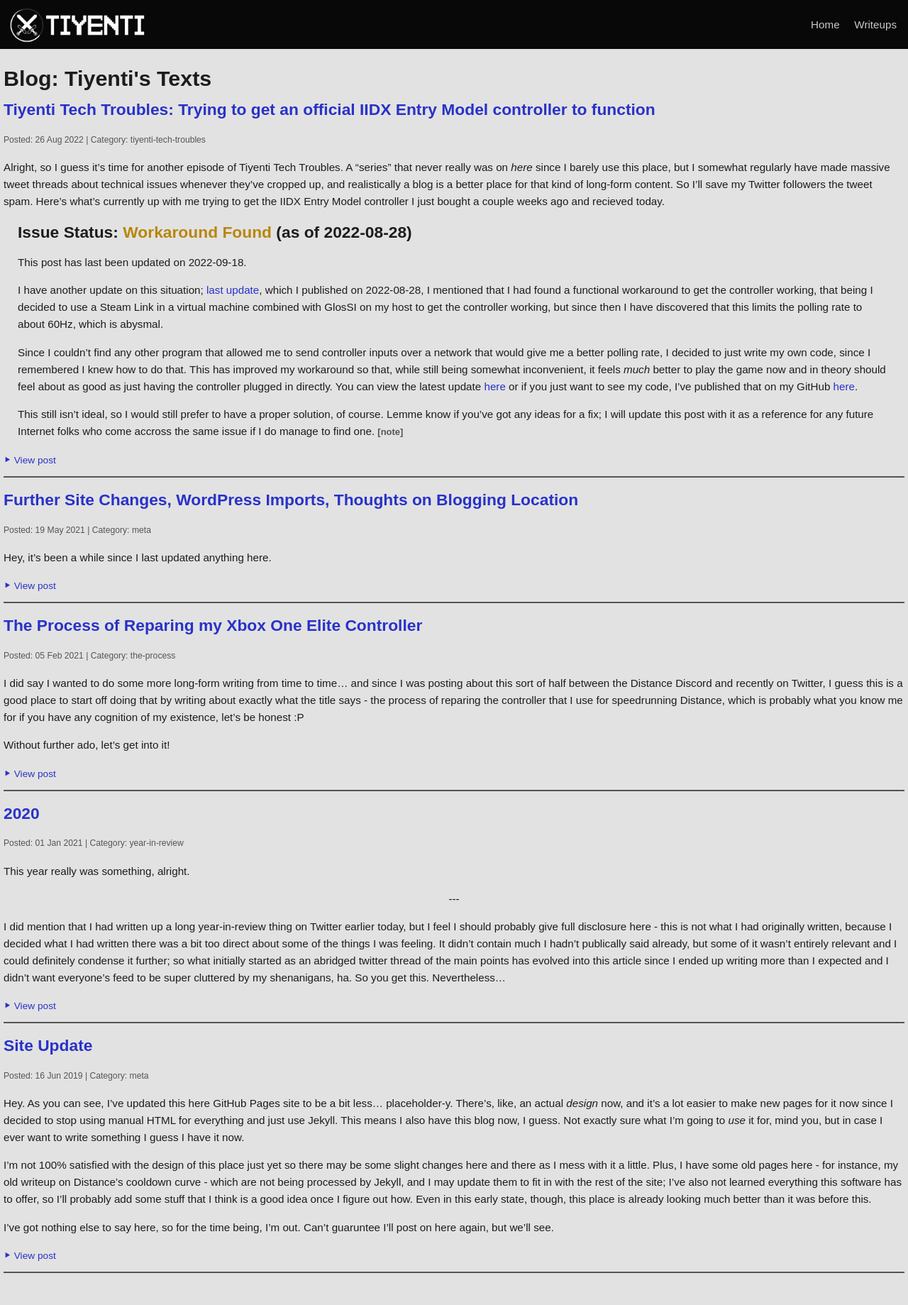
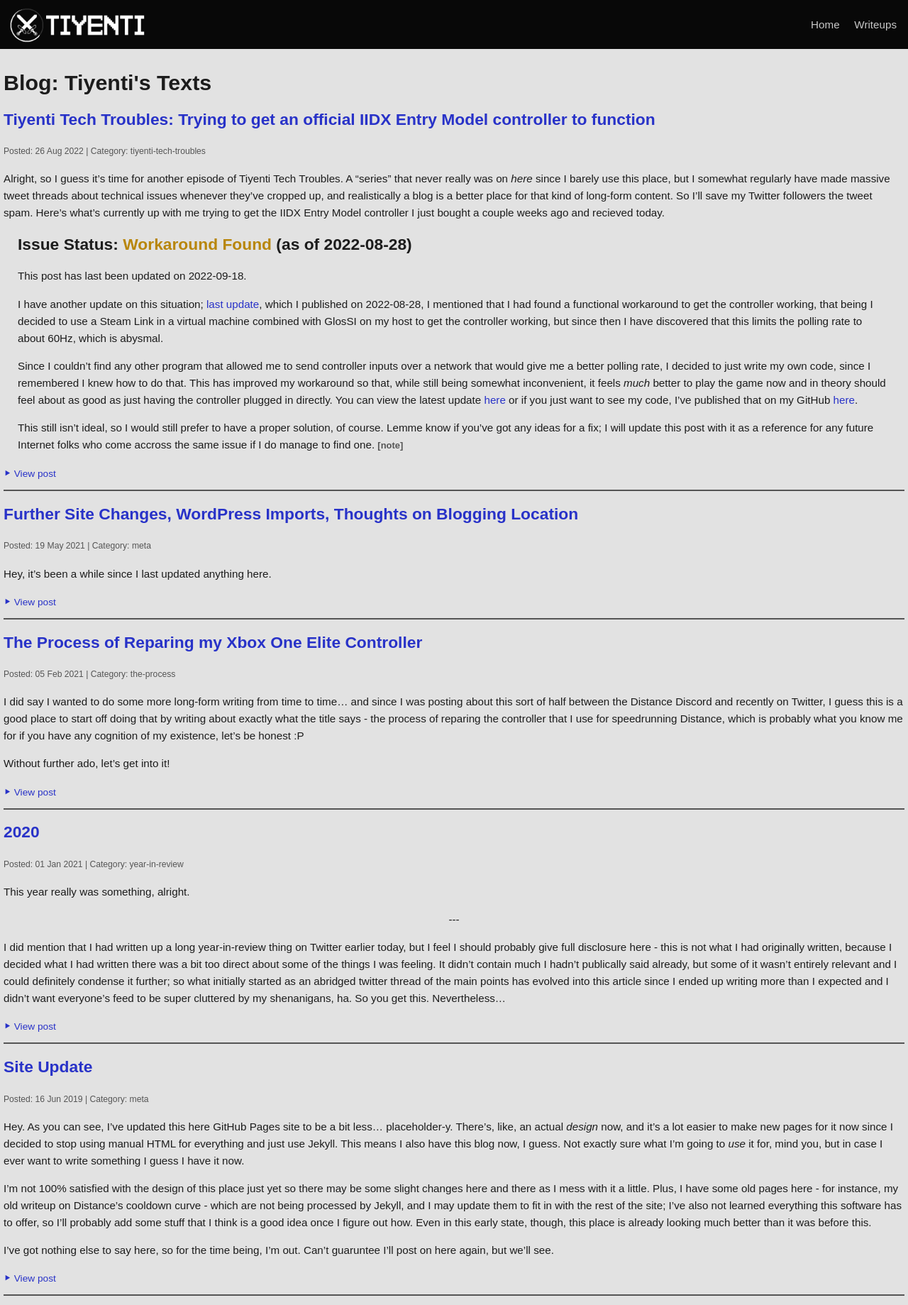
Before and after one commit to Tiyenti/Tiyenti.github.io, a Jekyll site: the page built from blog.html, in a window 1280 px wide. Shown: the whole page at 71% size. Built offline with Jekyll 4.4.1, drawn with Linux system fonts in a browser that asks for light colours; before the commit the page ends 1806 px from its top, so only the background shows below that.

Commit message:
make the blog layout slightly more mobile friendly

```diff
--- a/_layouts/default.html
+++ b/_layouts/default.html
@@ -3,7 +3,8 @@
     <head>
         <title>{{ page.title }}</title>
         <link href="/newstyle.css" type="text/css" rel="stylesheet" />
-        <link rel="alternate" type="application/atom+xml" title="{{ site.title }}" href="/feed.xml">
+        <link rel="alternate" type="application/atom+xml" title="{{ site.title }}" href="/feed.xml" />
+        <meta name="viewport" content="width=device-width, intial-scale=1" />
     </head>
     <body class="light">
         <div id="header-background">
--- a/newstyle.css
+++ b/newstyle.css
@@ -234,6 +234,12 @@
     user-select: text;
 }
 
+/* headings */
+h1, h2, h3, h4, h5, h6
+{
+    line-height: 1.2em;
+}
+
 /* styling for default kramdown footnotes if I want to use them */
 
 div.footnotes li
```
